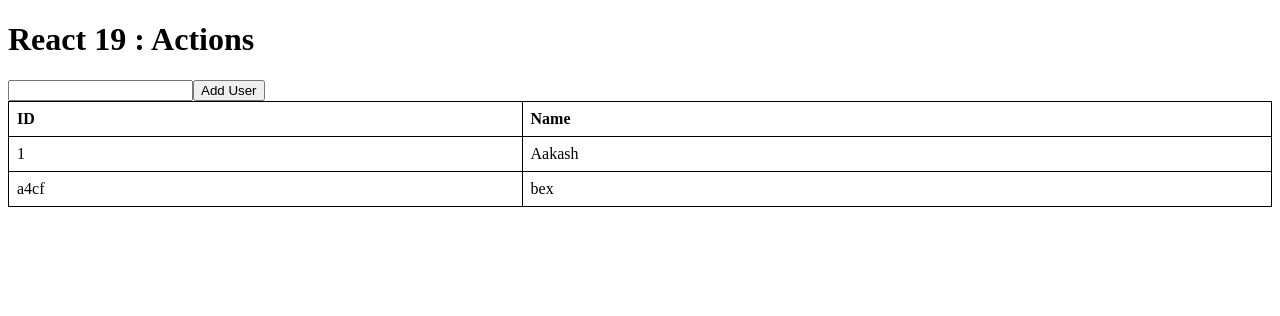
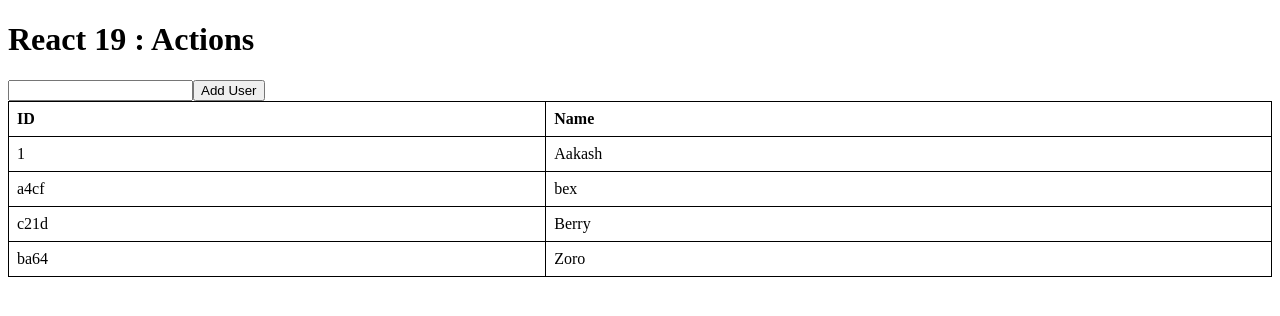
Before and after one commit to sosumit001/react-19-beginners-guide, a React (Vite) app: page / in a window 1280 px wide. Shown: the top 316 px of the page. Built offline with nearby package versions, Linux system fonts and the light colour scheme; data requests are answered from the project's data file; the HTML template or start-up script is replaced by a standard one.

Commit message:
added useFormStatus

```diff
--- a/db.json
+++ b/db.json
@@ -7,6 +7,14 @@
     {
       "id": "a4cf",
       "name": "bex"
+    },
+    {
+      "id": "c21d",
+      "name": "Berry"
+    },
+    {
+      "id": "ba64",
+      "name": "Zoro"
     }
   ]
 }
--- a/src/App.tsx
+++ b/src/App.tsx
@@ -2,6 +2,7 @@
 /* eslint-disable @typescript-eslint/no-unused-vars */
 import React, { useActionState, useEffect, useState } from "react"
 import UserTable from "./components/@ui/table"
+import Button from "./components/@ui/button"
 
 type TUser = {
 	id: number,
@@ -46,7 +47,7 @@ const App = () => {
 				type="text"
 				name="name"
 				/>
-				<button type="submit" disabled={isPending}>Add User</button>
+				<Button/>
 			{
 				users?
 				<UserTable users={users} />
--- /dev/null
+++ b/src/components/@ui/button/index.tsx
@@ -0,0 +1,12 @@
+
+import { useFormStatus } from "react-dom";
+
+const Button = () => {
+	const {pending} = useFormStatus()
+
+	return (
+		<button type="submit" disabled={pending}>Add User</button>
+	);
+}
+
+export default Button;
```
